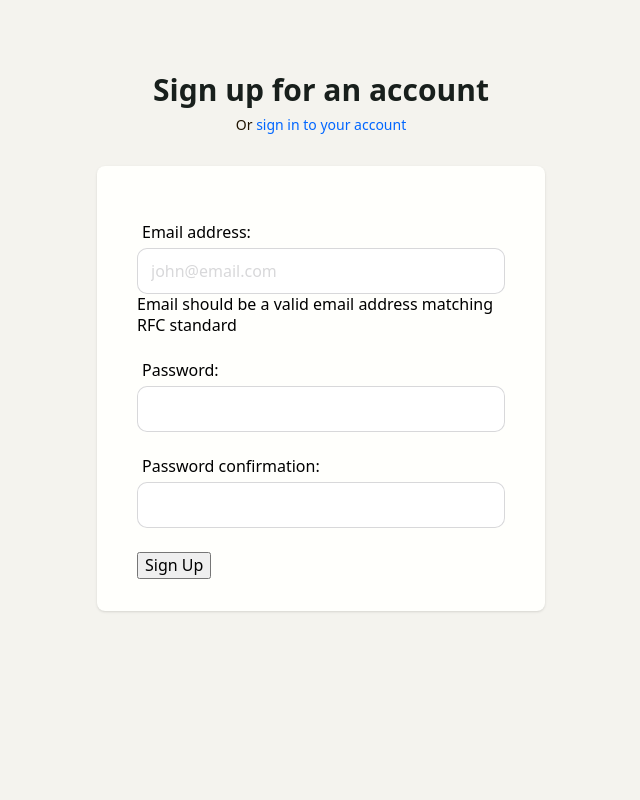
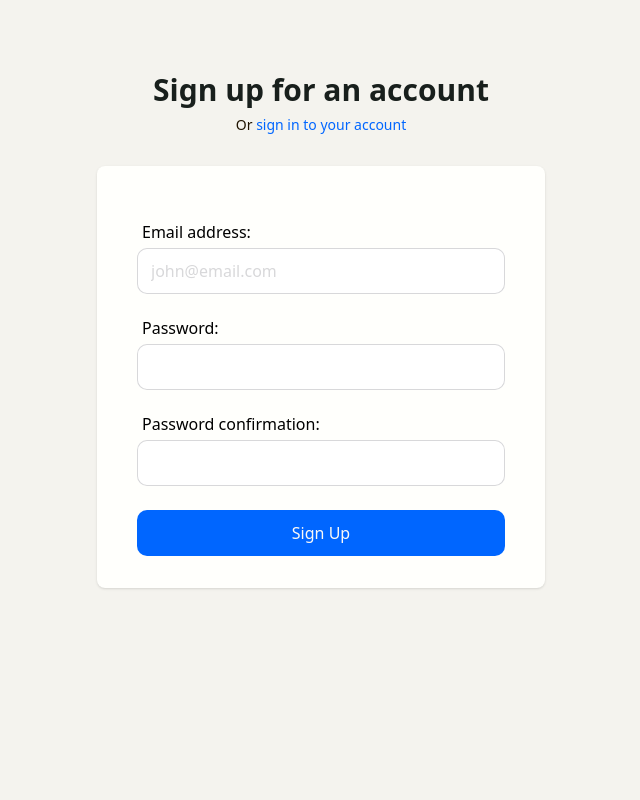
Before and after one commit to hanichris/Analysis, a Django app: page /accounts/signup/ in a window 1280 px wide. Shown: the whole page, without its empty margins (319-959 px from the left). Run offline with Django 5.2, Linux system fonts and the light colour scheme.

Commit message:
reorder layout of form fields. style submit button.

```diff
--- a/backend/templates/registration/signup.html
+++ b/backend/templates/registration/signup.html
@@ -23,16 +23,16 @@
                 <div class="fieldWrapper">
                     {{ field.label_tag }}
                     {{ field }}
-                    {{ field.errors }}
                     {% if field.help_text %}
-                    <p class="help" id="{{ field.auto_id }}_helptext">
+                    <p class="form-help" id="{{ field.auto_id }}_helptext">
                         {{ field.help_text|safe }}
                     </p>
                     {% endif %}
+                    {{ field.errors }}
                 </div>
                 {% endfor %}
                 <div class="fieldWrapper">
-                    <button type="submit">Sign Up</button>
+                    <button type="submit" class="btn btn--m btn--primary">Sign Up</button>
                 </div>
             </form>
         </div>
```
